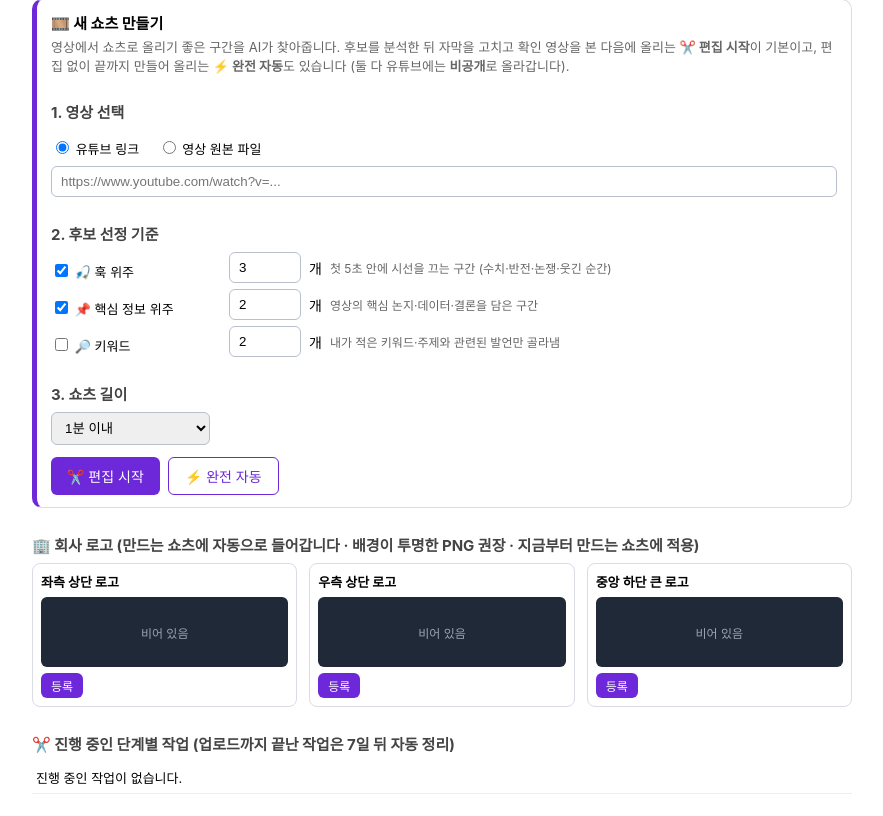
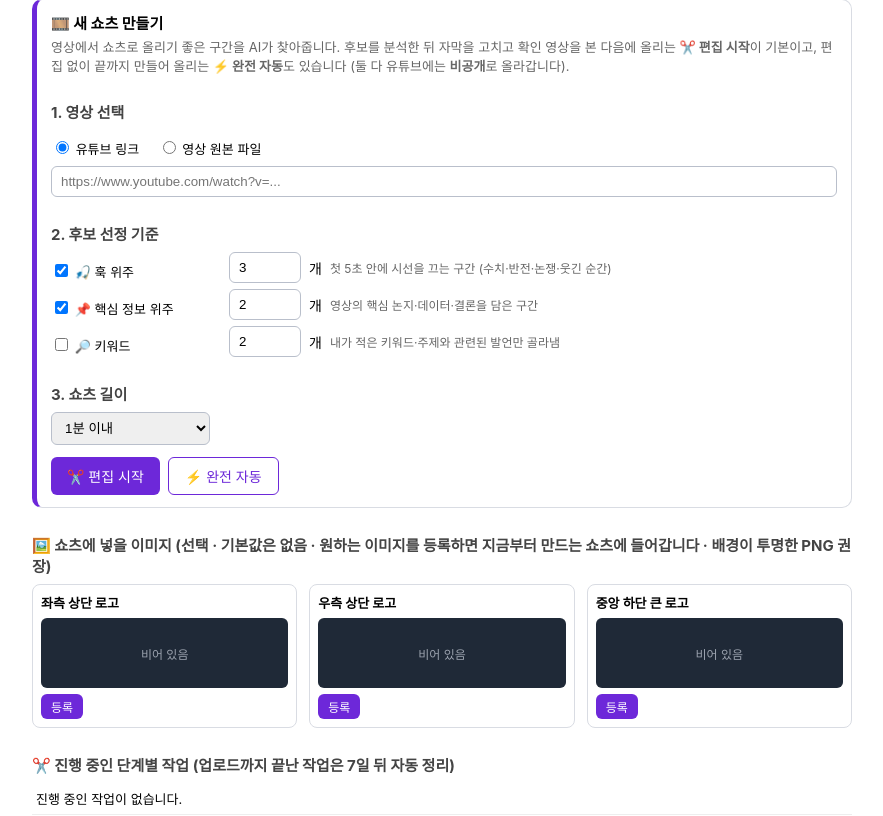
Before and after one commit to kunil-choi/autoshorts_general, a FastAPI app: page /auto in a window 1280 px wide. Shown: the part 79-895 px from the top of the page, without its empty margins (198-1081 px from the left). Run offline with FastAPI, Linux system fonts and the light colour scheme; data that the repository does not hold is empty; some libraries are stand-ins or nearby versions.

Commit message:
기본 로고 없이, 작업자가 원하는 이미지를 직접 등록하도록 안내/설정 정리
Co-Authored-By: Claude Sonnet 5.5 <noreply@anthropic.com>
Claude-Session: https://claude.ai/code/session_01MxkhuHKTvQynAkxusRuNBK

```diff
--- a/webui/templates/auto.html
+++ b/webui/templates/auto.html
@@ -93,7 +93,7 @@
     </div>
   </div>
 
-  <h2>🏢 회사 로고 <span class="hint">(만드는 쇼츠에 자동으로 들어갑니다 · 배경이 투명한 PNG 권장 · 지금부터 만드는 쇼츠에 적용)</span></h2>
+  <h2>🖼️ 쇼츠에 넣을 이미지 <span class="hint">(선택 · 기본값은 없음 · 원하는 이미지를 등록하면 지금부터 만드는 쇼츠에 들어갑니다 · 배경이 투명한 PNG 권장)</span></h2>
   <div class="logos" id="logos"></div>
 
   <h2>✂️ 진행 중인 단계별 작업 <span class="hint">(업로드까지 끝난 작업은 7일 뒤 자동 정리)</span></h2>
```
Also changed, not shown: README.md, default_assets/README.txt, 1 other file.
